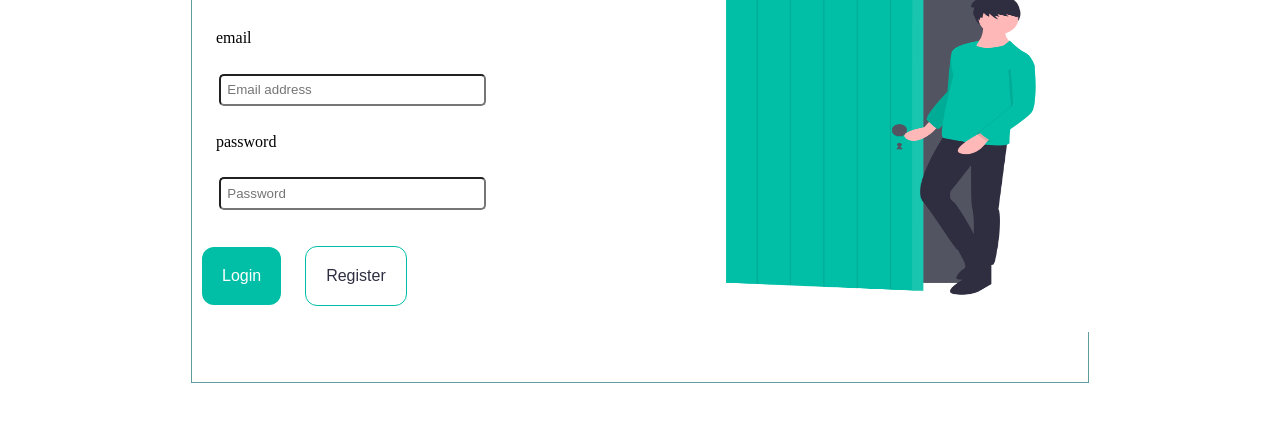
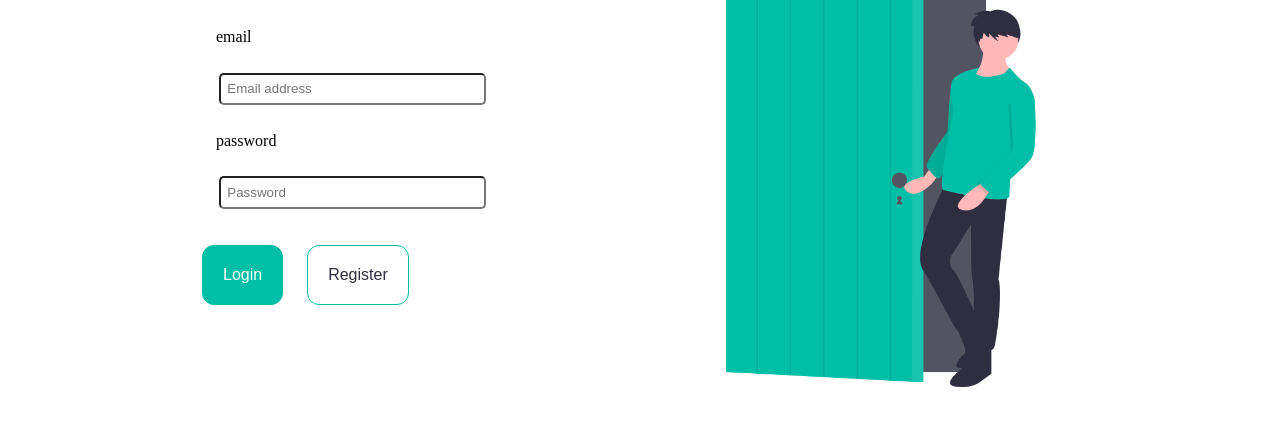
Before and after one commit to olaishola05/Grid-Login-Page, a plain HTML site: page index.html in a window 1280 px wide. Shown: the part 156-582 px from the top of the page. Drawn offline with Linux system fonts and the light colour scheme.

Commit message:
login form in a working version

```diff
--- a/style.css
+++ b/style.css
@@ -19,7 +19,6 @@
   height: 500px;
   margin-left: auto;
   margin-right: auto;
-  border: cadetblue 1px solid;
 }
 .details > h2 {
   color: #2f2e41;
@@ -39,7 +38,7 @@ label {
 }
 .image > img {
   width: 100%;
-  height: 400px;
+  /* height: 400px; */
   background-position: center;
 }
 
@@ -61,8 +60,12 @@ input {
   margin: 10px;
 }
 
+.btn-login {
+  border: 1px solid #00bfa6;
+}
+
 .btn:hover {
-  background-color: #00bfa6;
+  background-color: white;
   color: #2f2e41;
 }
 .btn-reg {
```
Also changed, not shown: login2.png (added).
